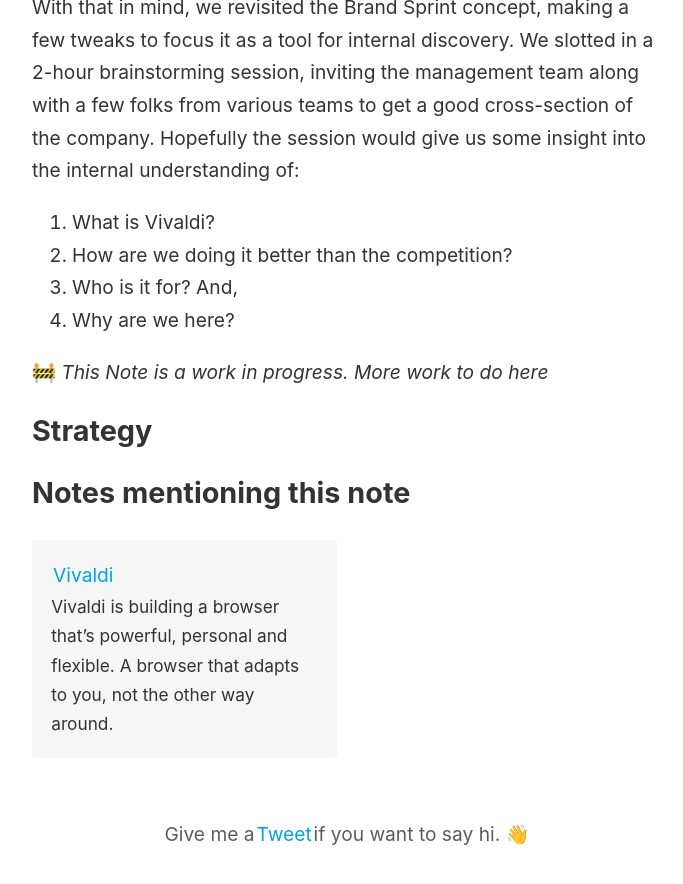
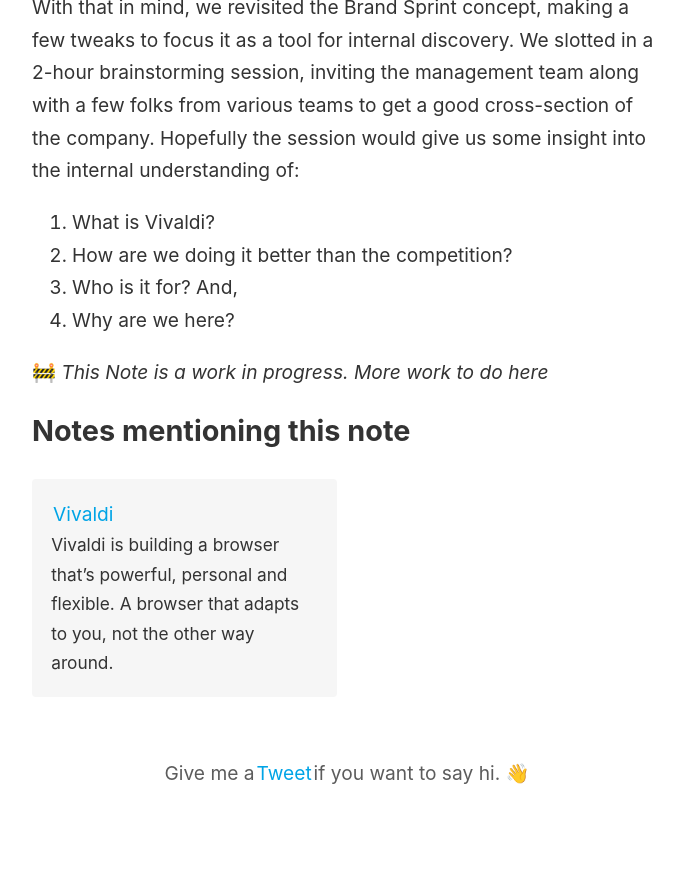
Before and after one commit to jonmccull/digital-garden, a Jekyll site: the page built from _notes/branding-a-browser.md, in a window 1280 px wide and 900 px high, scrolled down 4609 px. Shown: the top 884 px of the window, without its empty margins (293-976 px from the left). Built offline with Jekyll 4.4.1, drawn with Linux system fonts in a browser that asks for light colours; after the commit the page ends 5448 px from its top, so only the background shows below that.

```diff
--- a/_notes/branding-a-browser.md
+++ b/_notes/branding-a-browser.md
@@ -66,5 +66,3 @@
 
 
 🚧 _This Note is a work in progress. More work to do here_
-
-## Strategy
```
Also changed, not shown: _notes/vivaldi.md (+1 -0 lines), _pages/index-page.md (+0 -1 lines).
